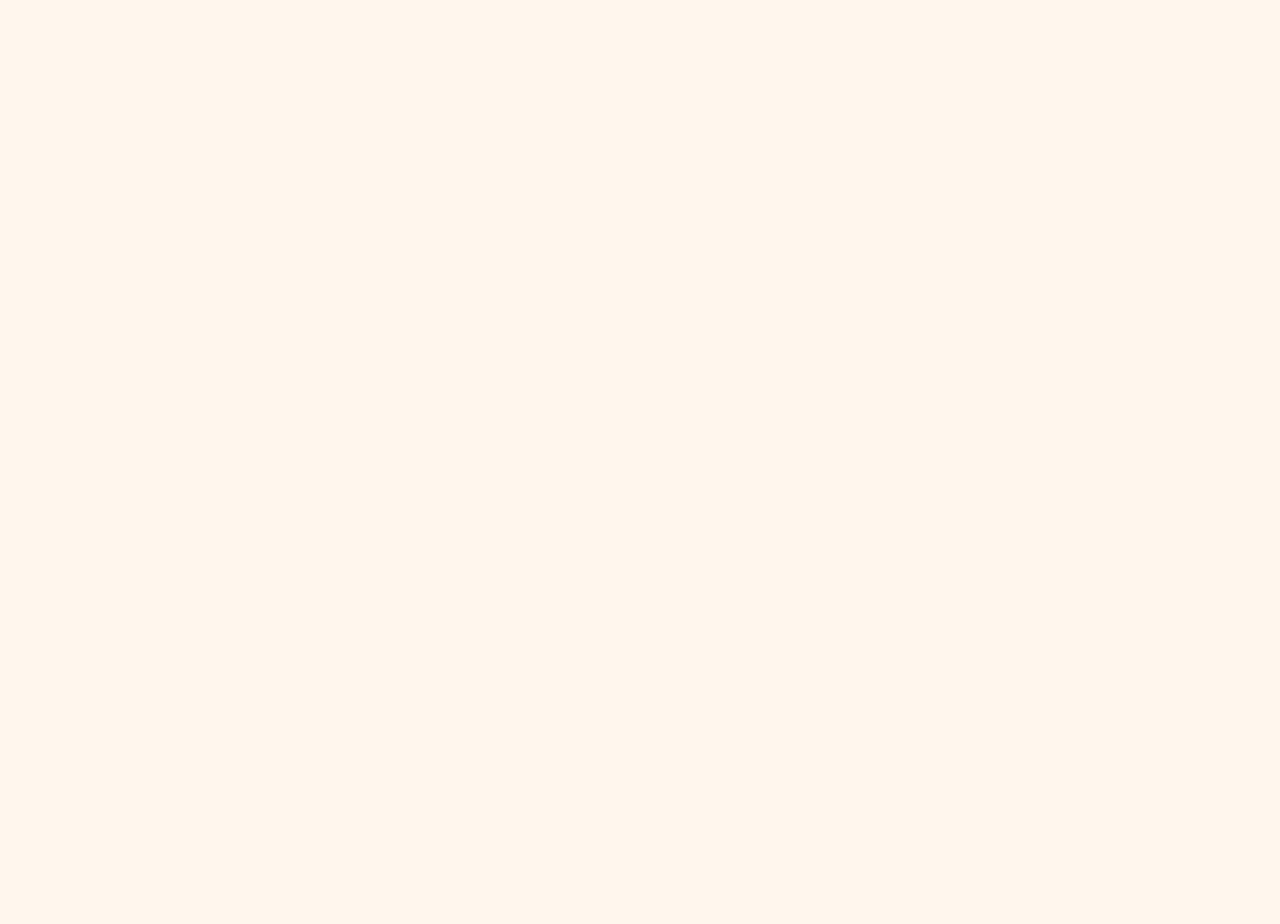
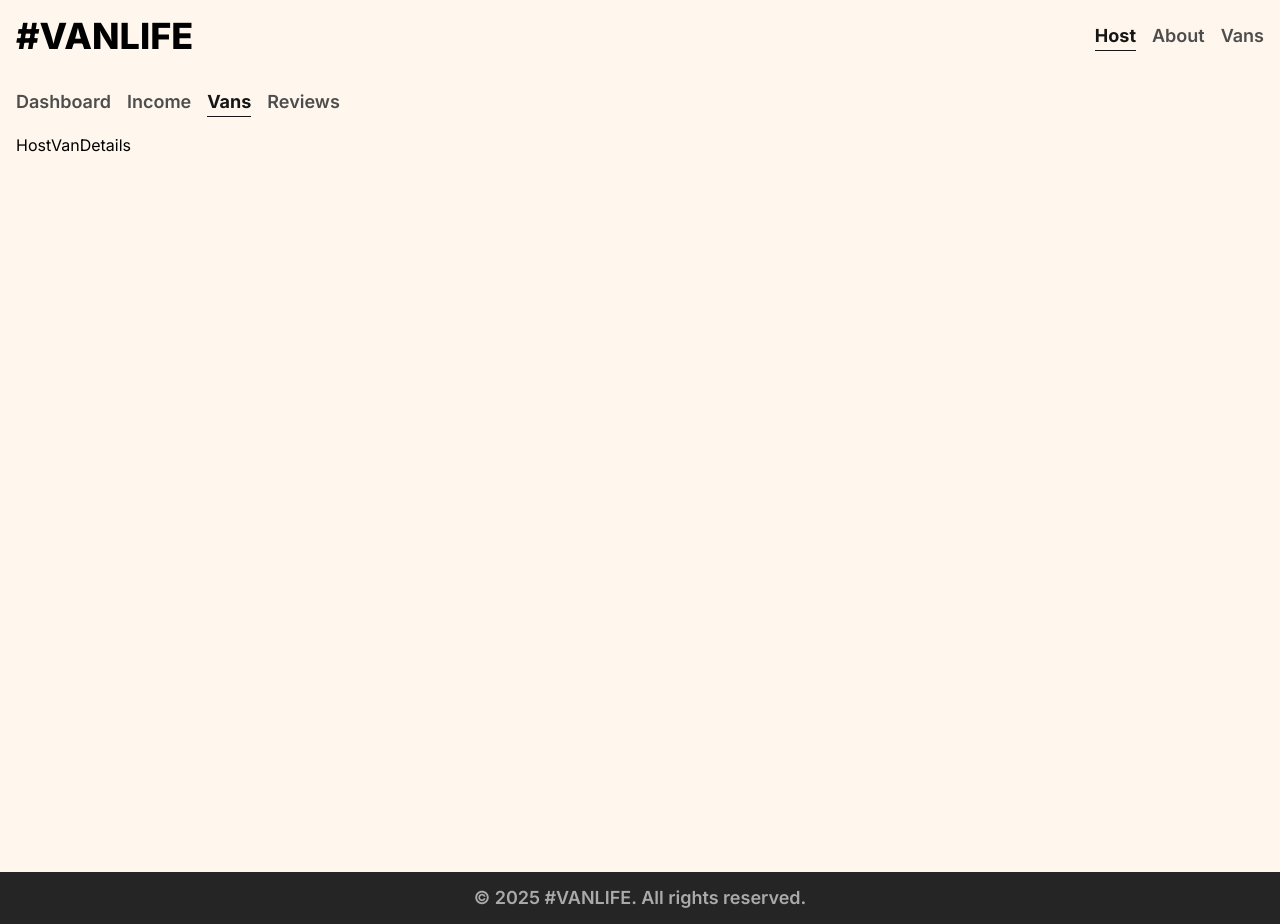
Before and after one commit to Lil-Code30/van-life, a React (Vite) app: page /host/vans/1 in a window 1280 px wide. Before the commit this address had no page. Before the commit the page ends 800 px from the top, so only its background shows below. Built offline with nearby package versions, Linux system fonts and the light colour scheme; what miragejs would draw is missing.

Commit message:
routes for host van and van details page

```diff
--- a/src/App.jsx
+++ b/src/App.jsx
@@ -12,6 +12,8 @@ import VanDetail from "./pages/Vans/VanDetail";
 import Dashboard from "./pages/Host/Dashboard";
 import Income from "./pages/Host/Income";
 import Reviews from "./pages/Host/Reviews";
+import HostVans from "./pages/Host/HostVans";
+import HostVanDetails from "./pages/Host/HostVanDetails";
 
 import "./server";
 
@@ -27,6 +29,8 @@ function App() {
           <Route path="host" element={<HostLayout />}>
             <Route index element={<Dashboard />} />
             <Route path="income" element={<Income />} />
+            <Route path="vans" element={<HostVans />} />
+            <Route path="vans/:id" element={<HostVanDetails />} />
             <Route path="reviews" element={<Reviews />} />
           </Route>
         </Route>
--- a/src/components/HostLayout.jsx
+++ b/src/components/HostLayout.jsx
@@ -25,7 +25,7 @@ export default function HostLayout() {
           className={({ isActive }) =>
             isActive ? "nav-link nav-link-active" : "nav-link"
           }
-          to="/vans"
+          to="/host/vans"
         >
           Vans
         </NavLink>
--- /dev/null
+++ b/src/pages/Host/HostVanDetails.jsx
@@ -0,0 +1,3 @@
+export default function HostVanDetails() {
+  return <h1>HostVanDetails</h1>;
+}
--- /dev/null
+++ b/src/pages/Host/HostVans.jsx
@@ -0,0 +1,3 @@
+export default function HostVans() {
+  return <h1>HostVans</h1>;
+}
```
